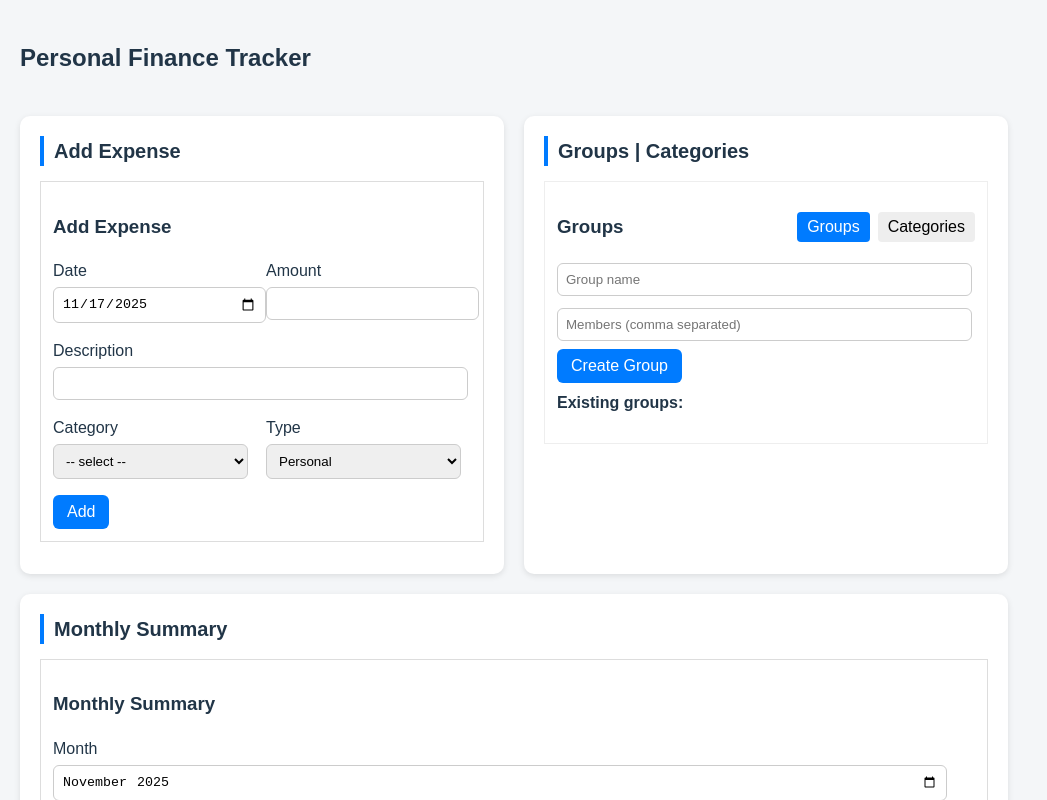
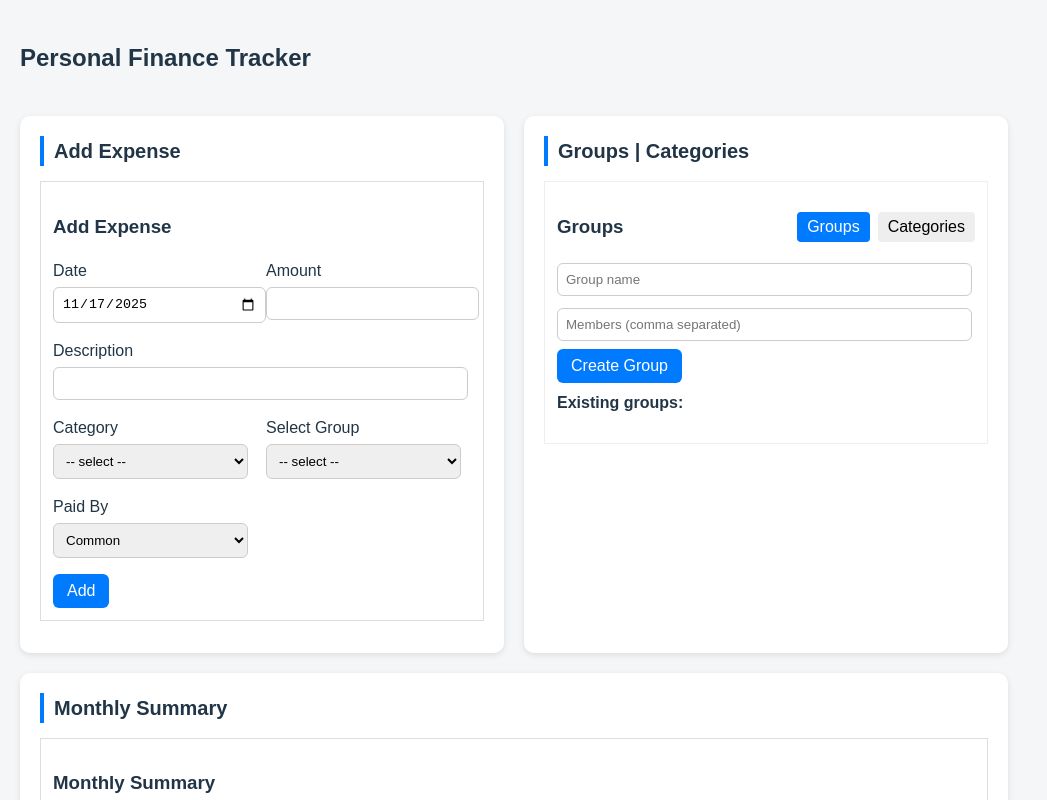
Before and after one commit to divyansu18/React-Finance, a React (Vite) app: page / in a window 1280 px wide. Shown: the top 800 px of the page, without its empty margins (0-1047 px from the left). Built offline with nearby package versions, Linux system fonts and the light colour scheme.

Commit message:
remove custom split functionality because thats not work properly

```diff
--- a/src/components/AddExpense.jsx
+++ b/src/components/AddExpense.jsx
@@ -1,6 +1,7 @@
 // src/components/AddExpense.jsx
 import React, { useState } from 'react';
 import { v4 as uuidv4 } from 'uuid';
+
 
 export default function AddExpense({ groups = [], categories = [], onAdd }) {
   const [date, setDate] = useState(() => new Date().toISOString().slice(0,10));
@@ -8,45 +9,30 @@ export default function AddExpense({ groups = [], categories = [], onAdd }) {
   const [description, setDescription] = useState('');
   const defaultCat = (categories.find(c => c.active) || {}).name || 'Misc';
   const [category, setCategory] = useState(defaultCat);
-  const [customCategory, setCustomCategory] = useState('');
-  const [type, setType] = useState('personal');
+  const [setCustomCategory] = useState('');
   const [groupId, setGroupId] = useState('');
-  const [customSplit, setCustomSplit] = useState({});
+  const [paidBy, setPaidBy] = useState('common');
 
   const handleSubmit = (e) => {
     e.preventDefault();
     const amt = parseFloat(amount);
     if (!amt || !description) { alert('Enter amount and description'); return; }
 
-    let split = {};
-    if (type === 'personal') {
-      split['Me'] = amt;
-    } else {
     const group = groups.find(g => g.id === groupId);
     if (!group) { alert('Select a group'); return; }
-      // equal split if no custom amounts
+
+    // Equal split among group members
+    let split = {};
     const members = group.members;
-      const sumCustom = Object.values(customSplit).reduce((s, v) => s + (parseFloat(v) || 0), 0);
-      if (sumCustom > 0) {
-        // use custom split but ensure it equals total
-        if (Math.abs(sumCustom - amt) > 0.005) {
-          alert('Custom split does not add up to total');
-          return;
-        }
-        members.forEach(m => {
-          split[m] = parseFloat(customSplit[m]) || 0;
-        });
-      } else {
     const per = Math.round((amt / members.length) * 100) / 100;
     members.forEach(m => split[m] = per);
-        // adjust tiny rounding error to first member
+
+    // Adjust rounding error to first member
     const total = Object.values(split).reduce((s,v)=>s+v,0);
     const diff = Math.round((amt - total) * 100) / 100;
     if (Math.abs(diff) > 0) split[members[0]] += diff;
-      }
-    }
 
-    const finalCategory = category === '__other' ? (customCategory || 'Misc') : (category || 'Misc');
+    const finalCategory = category || 'Misc';
 
     const expense = {
       id: 'R_' + uuidv4(),
@@ -54,14 +40,14 @@ export default function AddExpense({ groups = [], categories = [], onAdd }) {
       amount: amt,
       description,
       category: finalCategory,
-      type,
-      paidBy: '',
-      groupId: type === 'group' ? groupId : undefined,
+      type: 'group',
+      paidBy,
+      groupId,
       split
     };
     onAdd(expense);
     // reset
-    setAmount(''); setDescription(''); setCustomSplit({}); setCategory(defaultCat); setCustomCategory('');
+    setAmount(''); setDescription(''); setCategory(defaultCat); setPaidBy('common'); setGroupId('');
   };
 
   return (
@@ -86,23 +72,8 @@ export default function AddExpense({ groups = [], categories = [], onAdd }) {
             <select value={category} onChange={e=>setCategory(e.target.value)}>
               <option value="">-- select --</option>
               {categories.map(c => <option key={c.id} value={c.name}>{c.name}</option>)}
-              {/* <option value="__other">Other</option> */}
-            </select>
-            {/* {category === '__other' && (
-              <input placeholder="Custom category" value={customCategory} onChange={e=>setCustomCategory(e.target.value)} />
-            )} */}
-
-        </label>
-        <label>
-          Type
-          <select value={type} onChange={e=>setType(e.target.value)}>
-            <option value="personal">Personal</option>
-            <option value="group">Group</option>
             </select>
         </label>
-
-        {type === 'group' && (
-          <>
         <label>
           Select Group
           <select value={groupId} onChange={e=>setGroupId(e.target.value)}>
@@ -110,24 +81,15 @@ export default function AddExpense({ groups = [], categories = [], onAdd }) {
             {groups.map(g=> <option key={g.id} value={g.id}>{g.name}</option>)}
           </select>
         </label>
-
-            <div style={{ gridColumn: '1 / -1' }}>
-              <h4>Custom Split (optional)</h4>
+        <label>
+          Paid By
+          <select value={paidBy} onChange={e=>setPaidBy(e.target.value)}>
+            <option value="common">Common</option>
             {groups.find(g=>g.id===groupId)?.members?.map(m => (
-                <div key={m}>
-                  <label>{m} owes:
-                    <input
-                      type="number"
-                      step="0.01"
-                      value={customSplit[m] || ''}
-                      onChange={e => setCustomSplit(prev => ({ ...prev, [m]: e.target.value }))}
-                    />
+              <option key={m} value={m}>{m}</option>
+            ))}
+          </select>
         </label>
-                </div>
-              ))}
-            </div>
-          </>
-        )}
       </div>
 
       <div style={{ marginTop: 8 }}>
--- a/src/components/ExpenseList.jsx
+++ b/src/components/ExpenseList.jsx
@@ -8,7 +8,7 @@ export default function ExpenseList({ expenses = [] }) {
       <table style={{ width: '100%', borderCollapse: 'collapse' }}>
         <thead>
           <tr>
-            <th>Date</th><th>Description</th><th>Category</th><th>Amount</th><th>Split</th>
+            <th>Date</th><th>Description</th><th>Category</th><th>Amount</th><th>Paid By</th><th>Split</th>
           </tr>
         </thead>
         <tbody>
@@ -18,12 +18,11 @@ export default function ExpenseList({ expenses = [] }) {
               <td>{exp.description}</td>
               <td>{exp.category}</td>
               <td>{exp.amount.toFixed(2)}</td>
+              <td>{exp.paidBy || 'Common'}</td>
               <td>
-                {exp.type === 'group' ? (
-                  <div>
-                    {Object.entries(exp.split || {}).map(([k,v]) => <div key={k}>{k}: {v}</div>)}
-                  </div>
-                ) : '—'}
+                <div style={{ fontSize: '0.85em' }}>
+                  {Object.entries(exp.split || {}).map(([k,v]) => <div key={k}>{k}: ${v.toFixed(2)}</div>)}
+                </div>
               </td>
             </tr>
           ))}
--- a/src/components/MonthlySummary.jsx
+++ b/src/components/MonthlySummary.jsx
@@ -21,7 +21,7 @@ export default function MonthlySummary({ expenses = [] }) {
     const bal = {};
     filtered.forEach(e => {
       if (e.type !== 'group') return;
-      const payer = e.paidBy || 'Me';
+      const payer = e.paidBy || 'common';
       const split = e.split || {};
       Object.entries(split).forEach(([user, owe]) => {
         // user owes "owe"; payer gets owed from others
```
Lines whose indentation alone changed are shown as unchanged.
